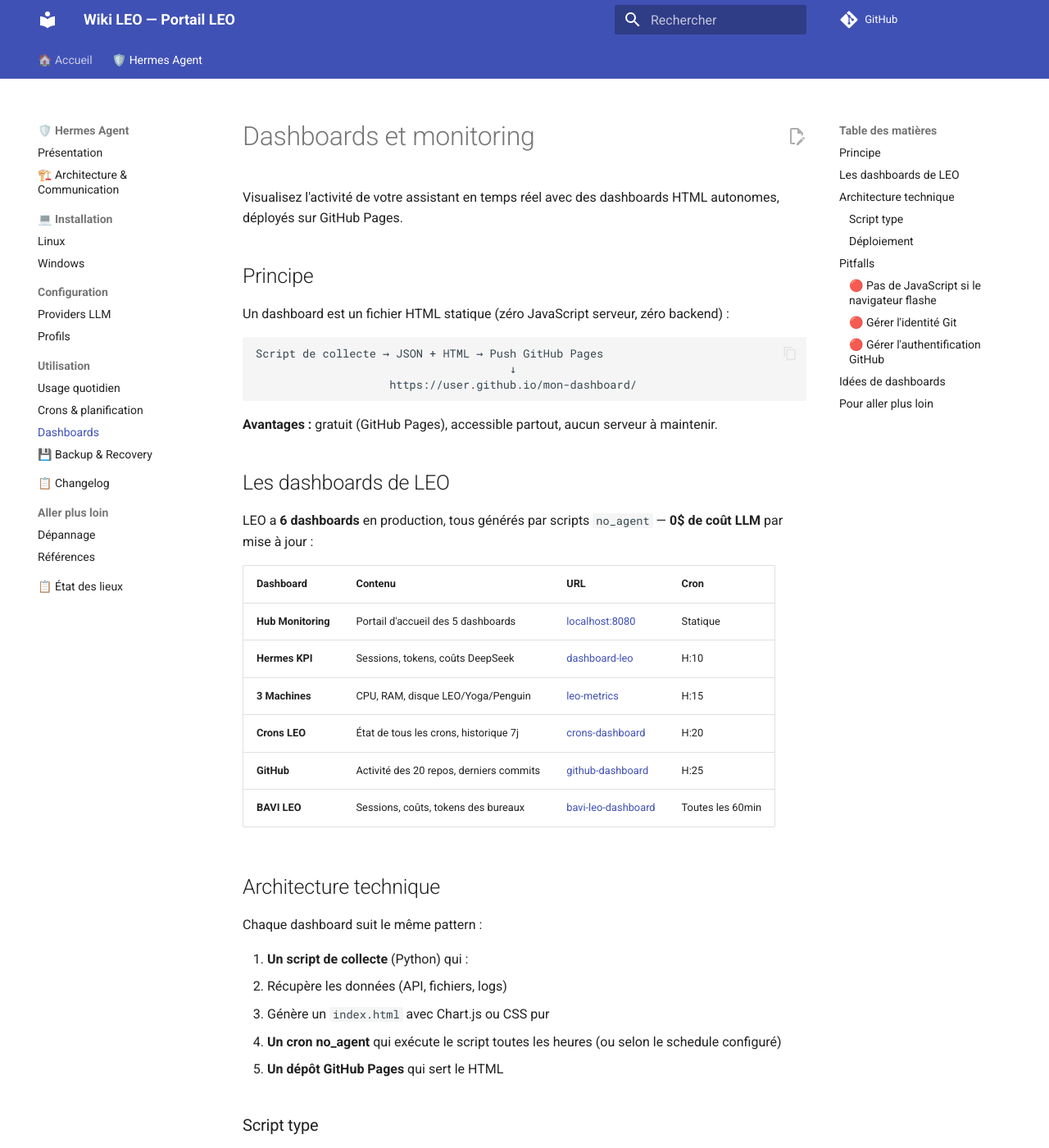
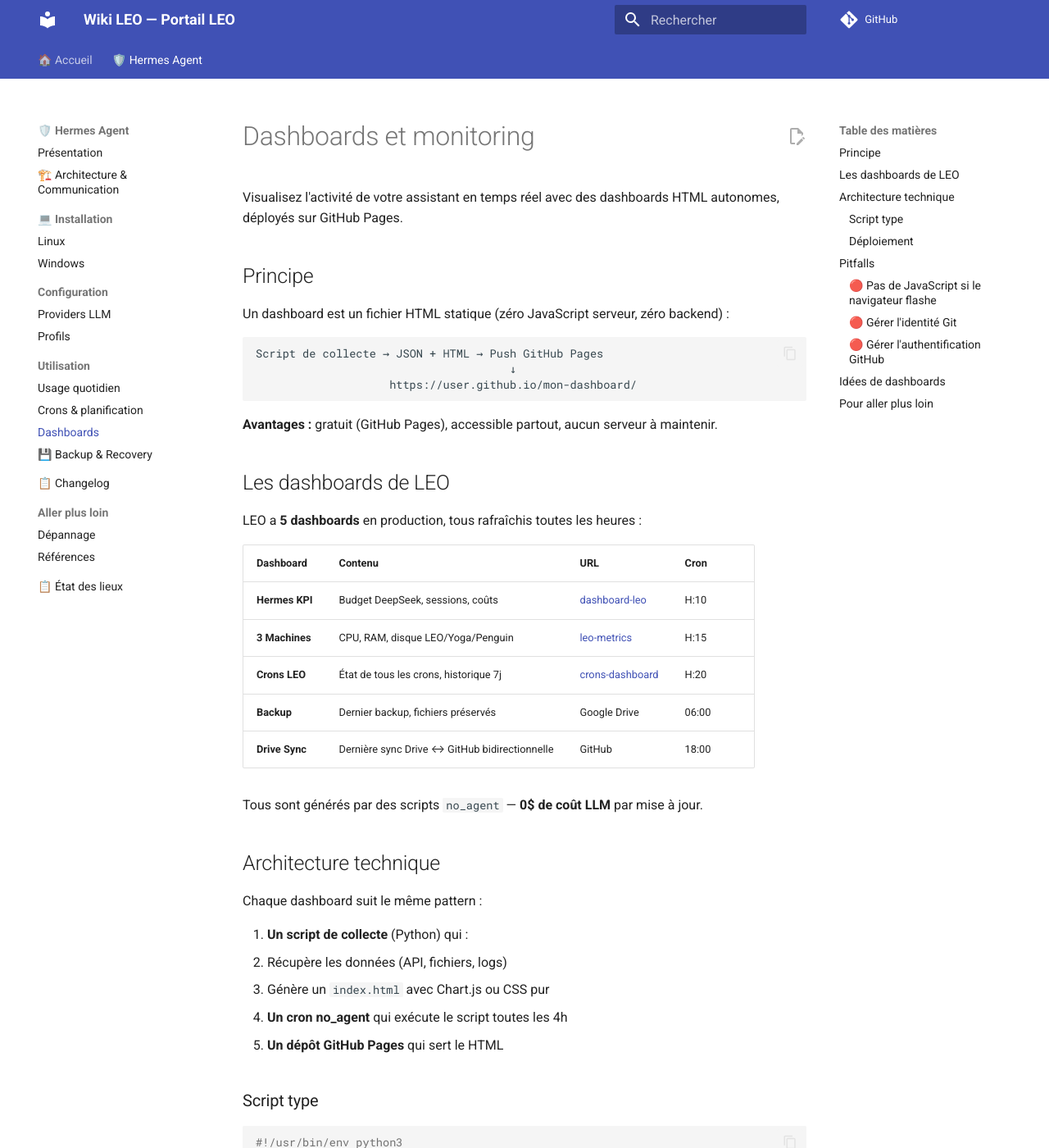
Before and after one commit to christophedanhier-hash/hermes-wiki, an MkDocs documentation site: the page built from docs/hermes/utilisation/dashboards.md, in a window 1280 px wide and 1400 px high. Shown: the whole window at 82% size. Built offline with MkDocs 1.6.1 and Material for MkDocs 9.7.7, drawn with Linux system fonts in a browser that asks for light colours; comment, search, counter and statistics services are not loaded.

Commit message:
sync: wiki mis à jour depuis les sources

```diff
--- a/docs/hermes/utilisation/dashboards.md
+++ b/docs/hermes/utilisation/dashboards.md
@@ -16,16 +16,17 @@
 
 ## Les dashboards de LEO
 
-LEO a **6 dashboards** en production, tous générés par scripts `no_agent` — **0$ de coût LLM** par mise à jour :
+LEO a **5 dashboards** en production, tous rafraîchis toutes les heures :
 
 | Dashboard | Contenu | URL | Cron |
 |-----------|---------|-----|------|
-| **Hub Monitoring** | Portail d'accueil des 5 dashboards | [localhost:8080](http://localhost:8080) | Statique |
-| **Hermes KPI** | Sessions, tokens, coûts DeepSeek | [dashboard-leo](https://christophedanhier-hash.github.io/dashboard-leo/) | H:10 |
+| **Hermes KPI** | Budget DeepSeek, sessions, coûts | [dashboard-leo](https://christophedanhier-hash.github.io/dashboard-leo/) | H:10 |
 | **3 Machines** | CPU, RAM, disque LEO/Yoga/Penguin | [leo-metrics](https://christophedanhier-hash.github.io/leo-metrics/) | H:15 |
 | **Crons LEO** | État de tous les crons, historique 7j | [crons-dashboard](https://christophedanhier-hash.github.io/crons-dashboard/) | H:20 |
-| **GitHub** | Activité des 20 repos, derniers commits | [github-dashboard](https://christophedanhier-hash.github.io/github-dashboard/) | H:25 |
-| **BAVI LEO** | Sessions, coûts, tokens des bureaux | [bavi-leo-dashboard](https://christophedanhier-hash.github.io/bavi-leo-dashboard/) | Toutes les 60min |
+| **Backup** | Dernier backup, fichiers préservés | Google Drive | 06:00 |
+| **Drive Sync** | Dernière sync Drive ↔ GitHub bidirectionnelle | GitHub | 18:00 |
+
+Tous sont générés par des scripts `no_agent` — **0$ de coût LLM** par mise à jour.
 
 ## Architecture technique
 
@@ -35,7 +36,7 @@
    - Récupère les données (API, fichiers, logs)
    - Génère un `index.html` avec Chart.js ou CSS pur
 
-2. **Un cron no_agent** qui exécute le script toutes les heures (ou selon le schedule configuré)
+2. **Un cron no_agent** qui exécute le script toutes les 4h
 
 3. **Un dépôt GitHub Pages** qui sert le HTML
 
```
